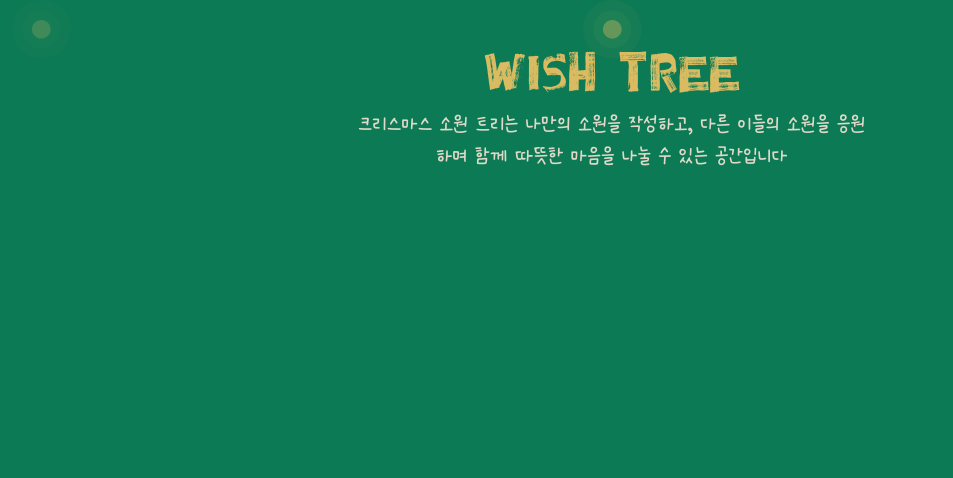
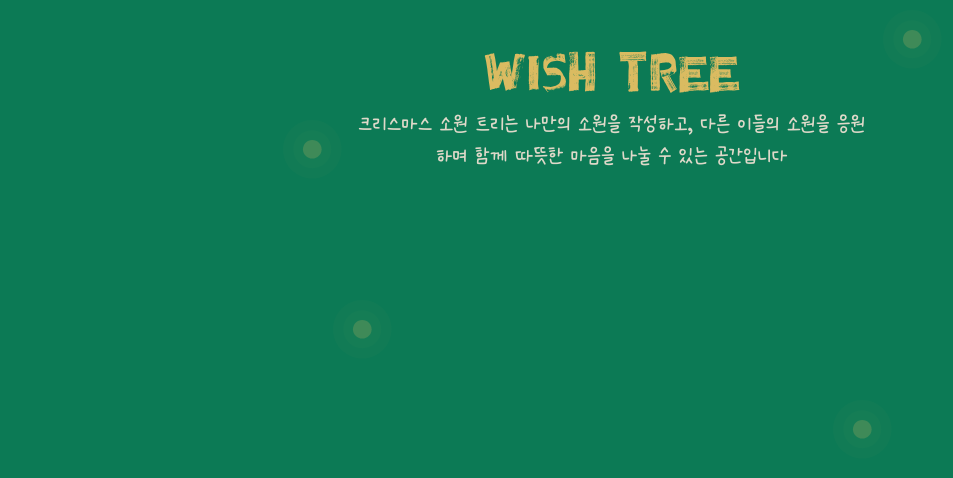
Before and after one commit to chaemina/wishtree-v1, a Next.js app in the folder wish-tree/: page / in a window 1280 px wide. Shown: the top 478 px of the page, without its empty margins (28-981 px from the left). Built offline with nearby package versions, Linux system fonts and the light colour scheme.

Commit message:
fix : tailwind css 미리 로드
동적으로 할당 시 위치 조정 오류 나타났는데, safelist 옵션을 사용해 컴파일 하도록 함

```diff
--- a/wish-tree/shared/components/molecules/SVGBackground.tsx
+++ b/wish-tree/shared/components/molecules/SVGBackground.tsx
@@ -5,8 +5,8 @@ const SVGBackground = ({ position }: SVGBackgroundProps) => {
 
   return (
     <div
-      className={`absolute z-0 ${position.TB} ${position.LR}`}>
-      <LargeLight  />
+      className={`absolute z-0 transform ${position.LR} ${position.TB} w-[59px] h-[59px]`}>
+      <LargeLight />
     </div>
   );
 };
--- a/wish-tree/shared/constants/position.ts
+++ b/wish-tree/shared/constants/position.ts
@@ -1,5 +1,6 @@
 export const POSITIONS = [
-    { TB: 'top-10', LR: 'right-10' },
-    { TB: 'top-0', LR: 'left-10' },
-    { TB: 'top-60', LR: 'left-0' },
+    { TB: 'translate-x-[300px]', LR: 'translate-y-[10px]' },
+    { TB: 'translate-x-[-300px]', LR: 'translate-y-[120px]' },
+    { TB: 'translate-x-[-250px]', LR: 'translate-y-[300px]' },
+    { TB: 'translate-x-[250px]', LR: 'translate-y-[400px]' }
   ];
--- a/wish-tree/src/app/layout.tsx
+++ b/wish-tree/src/app/layout.tsx
@@ -12,10 +12,7 @@ export default function RootLayout({
 
   return (
     <html>
-      <body className="relative w-screen h-dvh items-center flex flex-col">
-        {/* <div className="absolute top-0 left-10 w-full h-full z-0">
-          <LargeLight className="w-full h-full" />
-        </div> */}
+      <body className="relative w-screen h-screen items-center flex flex-col">
          {POSITIONS.map((position, index) => (
           <SVGBackground key={index} position={position} />
         ))}
--- a/wish-tree/tailwind.config.ts
+++ b/wish-tree/tailwind.config.ts
@@ -5,6 +5,16 @@ export default {
     "./shared/components/**/*.{js,ts,jsx,tsx,mdx}",
     "./src/pages/**/*.{js,ts,jsx,tsx,mdx}",
     "./src/app/**/*.{js,ts,jsx,tsx,mdx}",
+  ],
+  safelist: [
+    'translate-x-[300px]',
+    'translate-y-[10px]',
+    'translate-x-[-300px]',
+    'translate-y-[120px]',
+    'translate-x-[-250px]',
+    'translate-y-[300px]',
+    'translate-x-[250px]',
+    'translate-y-[400px]',
   ],
   theme: {
     extend: {
```
